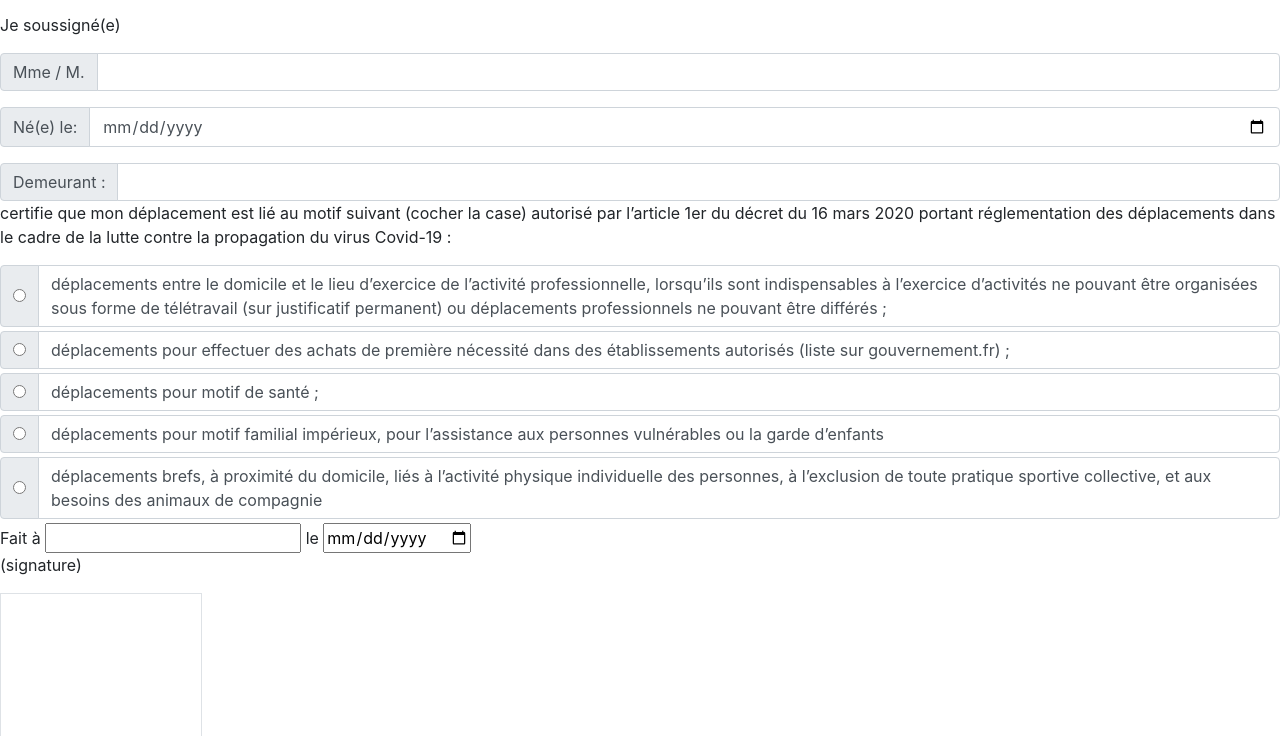
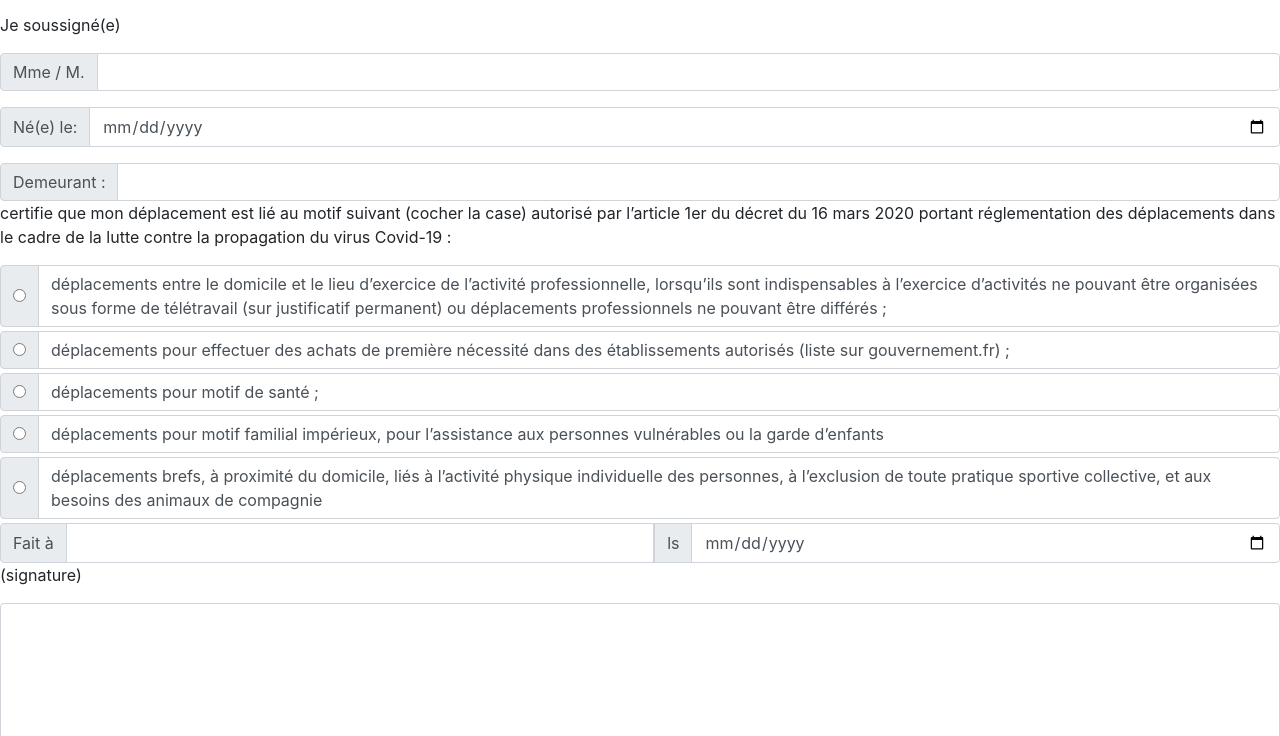
Before and after one commit to FirelightFlagboy/coronavirus-attestation-fr, a plain HTML site: page index.html in a window 1280 px wide. Shown: the part 64-800 px from the top of the page. Drawn offline with nearby package versions, Linux system fonts and the light colour scheme.

Commit message:
wip canvas style

```diff
--- a/index.html
+++ b/index.html
@@ -107,12 +107,18 @@
 			</div>
 		</article>
 		<footer>
-			<span>Fait à</span>
-			<input type="text" name="address-level12" id="town">
-			<span>le</span>
-			<input type="date" name="current-date" id="current-date">
+			<div class="input-group">
+				<div class="input-group-prepend">
+					<span class="input-group-text">Fait à</span>
+				</div>
+				<input type="text" name="address-level12" id="town" class="form-control">
+				<div class="input-group-prepend">
+					<span class="input-group-text">ls</span>
+				</div>
+				<input type="date" name="current-date" id="current-date" class="form-control">
+			</div>
 			<p>(signature)</p>
-			<canvas id="signature" width="200" height="200" class="border"></canvas>
+			<canvas id="signature" class="form-control"></canvas>
 		</footer>
 	</form>
 </body>
```
